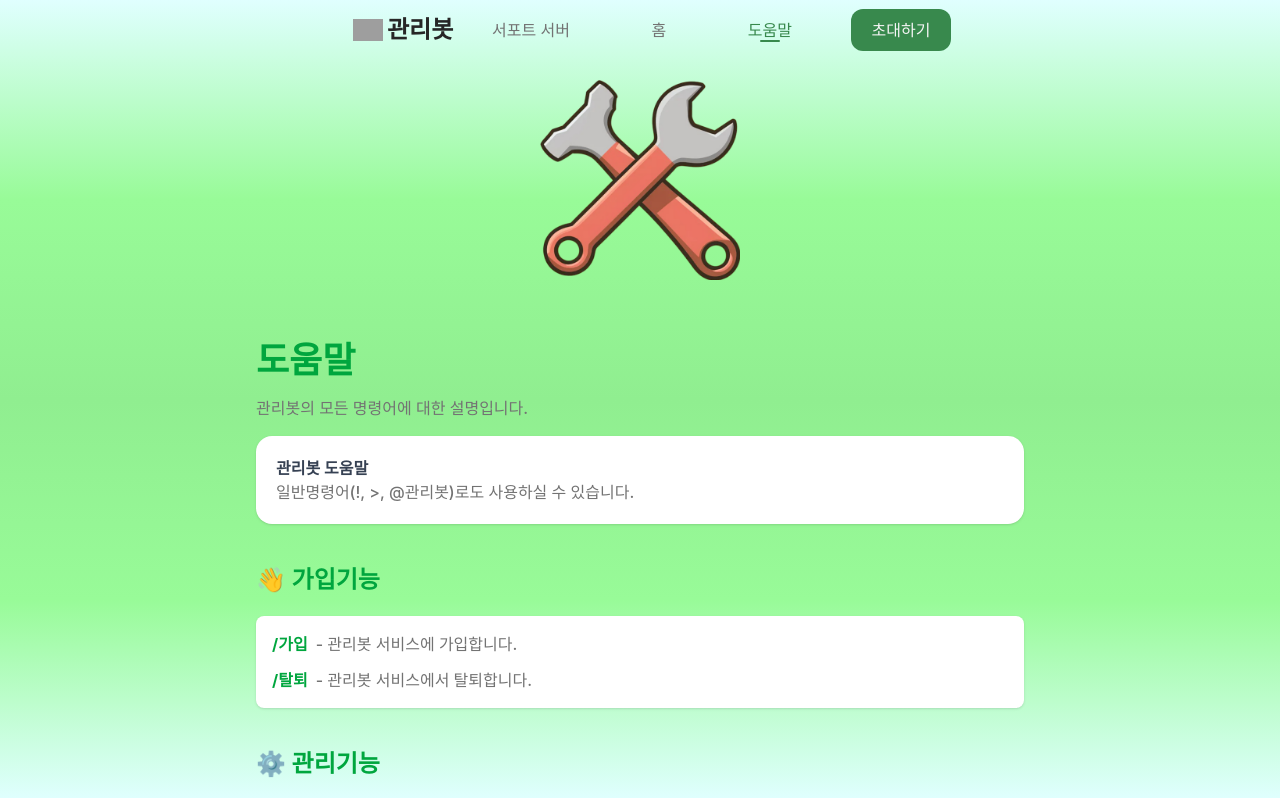
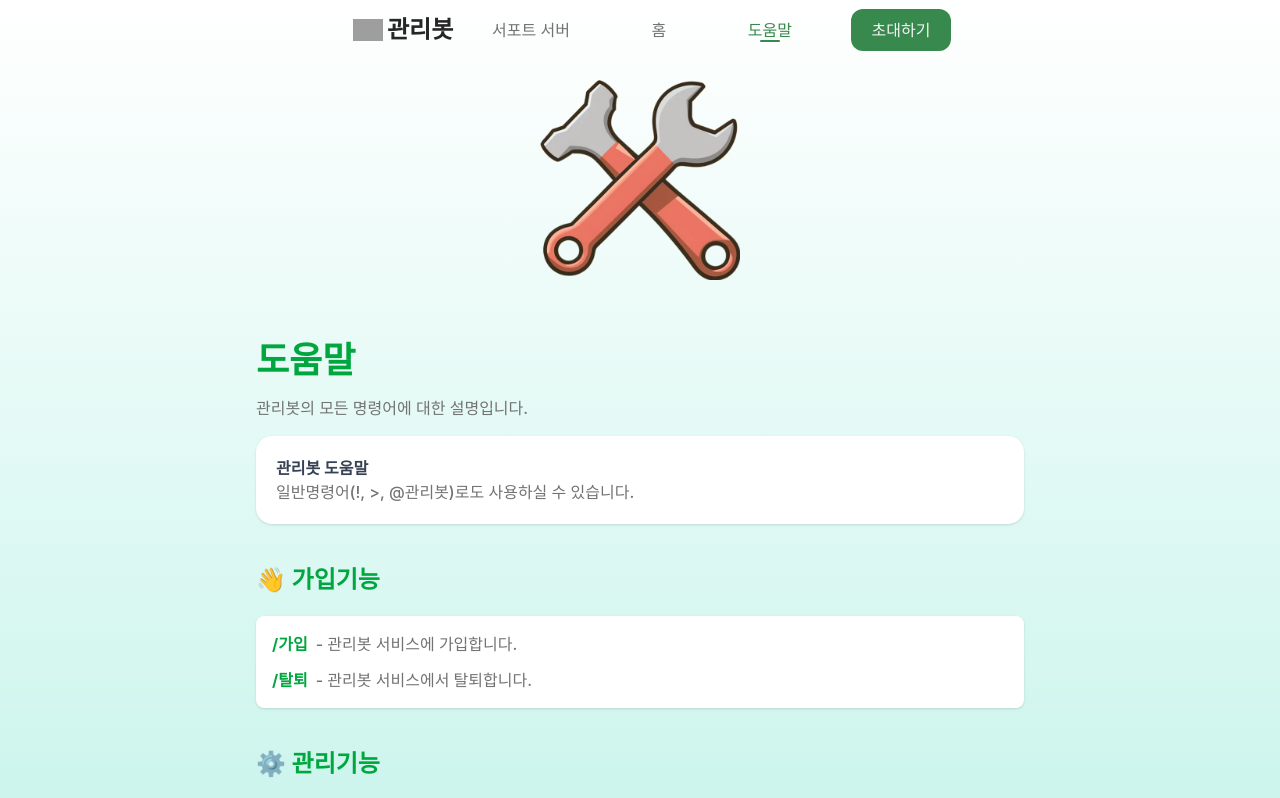
Before and after one commit to corche/adminBot, a React (Vite) app: page /help in a window 1280 px wide. Shown: the top 798 px of the page. Built offline with nearby package versions, Linux system fonts and the light colour scheme; grey boxes are pictures that could not be loaded; a web font is replaced by a local one.

Commit message:
배경수정1

```diff
--- a/src/Help.tsx
+++ b/src/Help.tsx
@@ -8,11 +8,7 @@ export default function Help() {
       <Nav />
       {/* 이미지에 맞는 그라데이션 배경 적용 */}
       <div
-        className="min-h-screen w-full"
-        style={{
-          background: 'linear-gradient(to bottom, #e0ffff, #98FB98, #90EE90, #98FB98, #e0ffff)',
-          backgroundAttachment: 'fixed'
-        }}
+        className="min-h-screen w-full landing"
       >
         <div className="px-[20vw] pt-[80px] pb-10 flex flex-col gap-10 text-black">
           {/* 배너 이미지 */}
```
